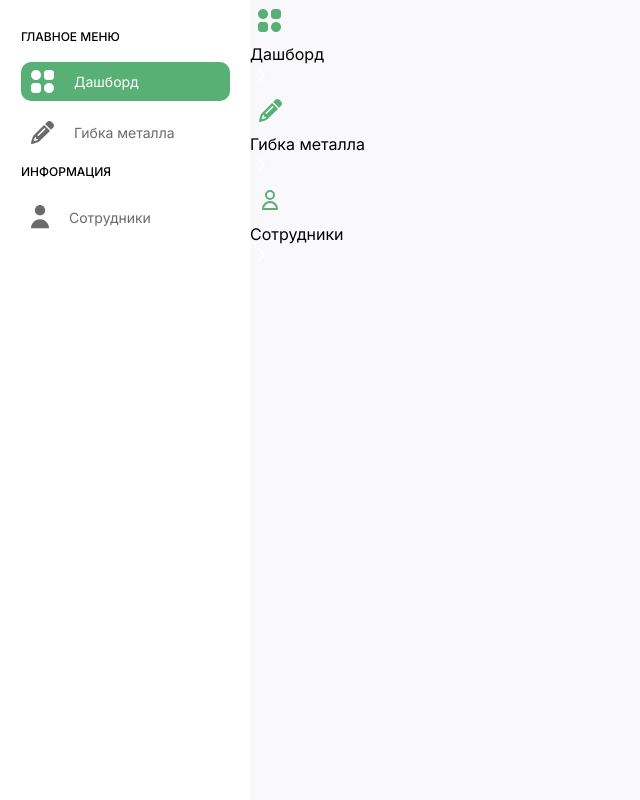
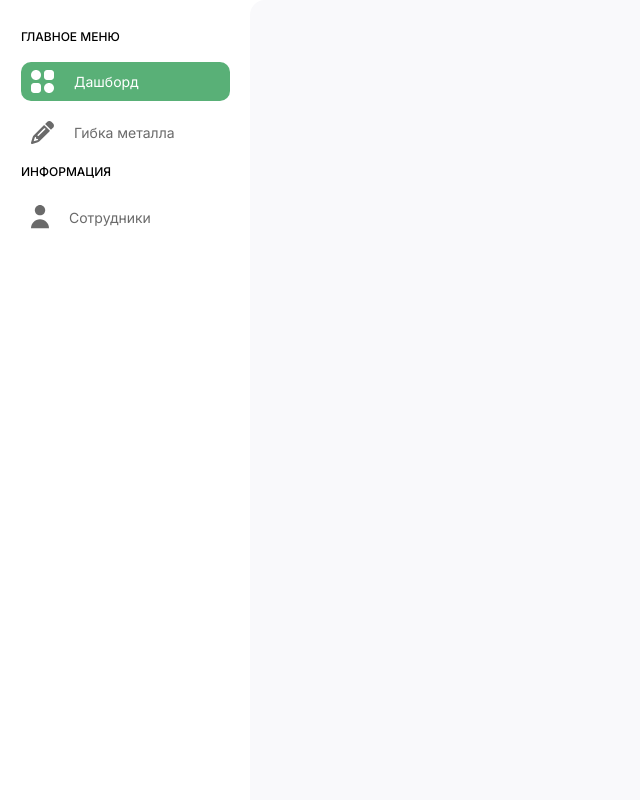
Before and after one commit to stepanovme/vira, a PHP site: page / in a window 1280 px wide. Shown: the part 58-858 px from the top of the page, without its empty margins (0-640 px from the left). Run offline with PHP 8.4, Linux system fonts and the light colour scheme.

Commit message:
Hotfix layout

```diff
--- a/css/dashboard.css
+++ b/css/dashboard.css
@@ -5,6 +5,10 @@
     margin: 0;
     box-sizing: border-box;
     font-family: "Inter", sans-serif;
+}
+
+.menu{
+    display: none;
 }
 
 img.mobile-avatar{
@@ -147,6 +151,7 @@ input#toggle{
 .wrapper>.layout>.content{
     background-color: #F9F9FB;
     height: 100%;
+    border-radius: 15px 0 0 0;
 }
 
 @media (max-width: 992px) {
```
